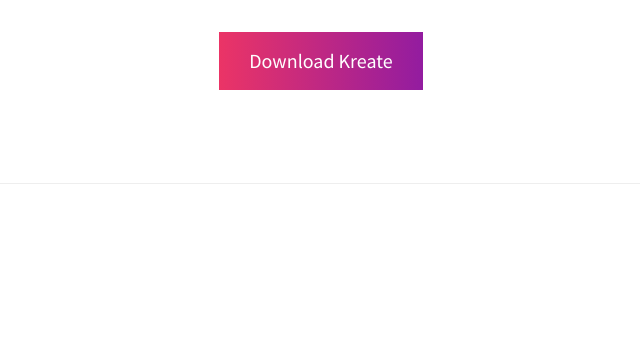
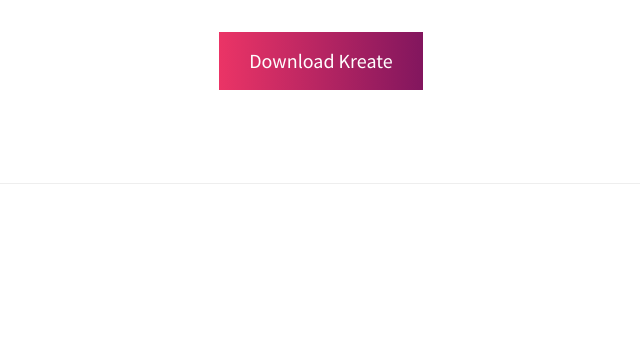
Before and after one commit to ItsJonQ/kreate, a plain HTML site: page index.html in a window 1280 px wide. Shown: the part 440-800 px from the top of the page, without its empty margins (319-959 px from the left). Drawn offline with Linux system fonts and the light colour scheme.

Commit message:
Adjusted colors. Added title

```diff
--- a/index.html
+++ b/index.html
@@ -3,7 +3,7 @@
 <head>
     <meta charset="utf-8">
     <meta http-equiv="X-UA-Compatible" content="IE=edge">
-    <title></title>
+    <title>Kreate.js | A Tiny jQuery Element Creator</title>
     <meta name="description" content="">
     <meta name="viewport" content="width=device-width, initial-scale=1">
 
--- a/public/css/main.css
+++ b/public/css/main.css
@@ -28,13 +28,13 @@
 
 .btn-kreate {
     background: #eb3466; /* Old browsers */
-    background: -moz-linear-gradient(left,  #eb3466 0%, #931ca0 100%); /* FF3.6+ */
-    background: -webkit-gradient(linear, left top, right top, color-stop(0%,#eb3466), color-stop(100%,#931ca0)); /* Chrome,Safari4+ */
-    background: -webkit-linear-gradient(left,  #eb3466 0%,#931ca0 100%); /* Chrome10+,Safari5.1+ */
-    background: -o-linear-gradient(left,  #eb3466 0%,#931ca0 100%); /* Opera 11.10+ */
-    background: -ms-linear-gradient(left,  #eb3466 0%,#931ca0 100%); /* IE10+ */
-    background: linear-gradient(to right,  #eb3466 0%,#931ca0 100%); /* W3C */
-    filter: progid:DXImageTransform.Microsoft.gradient( startColorstr='#eb3466', endColorstr='#931ca0',GradientType=1 ); /* IE6-9 */
+    background: -moz-linear-gradient(left,  #eb3466 0%, #82165e 100%); /* FF3.6+ */
+    background: -webkit-gradient(linear, left top, right top, color-stop(0%,#eb3466), color-stop(100%,#82165e)); /* Chrome,Safari4+ */
+    background: -webkit-linear-gradient(left,  #eb3466 0%,#82165e 100%); /* Chrome10+,Safari5.1+ */
+    background: -o-linear-gradient(left,  #eb3466 0%,#82165e 100%); /* Opera 11.10+ */
+    background: -ms-linear-gradient(left,  #eb3466 0%,#82165e 100%); /* IE10+ */
+    background: linear-gradient(to right,  #eb3466 0%,#82165e 100%); /* W3C */
+    filter: progid:DXImageTransform.Microsoft.gradient( startColorstr='#eb3466', endColorstr='#82165e',GradientType=1 ); /* IE6-9 */
     color: #fff;
     font-size: 1.25em;
     padding: 15px 30px;
```
